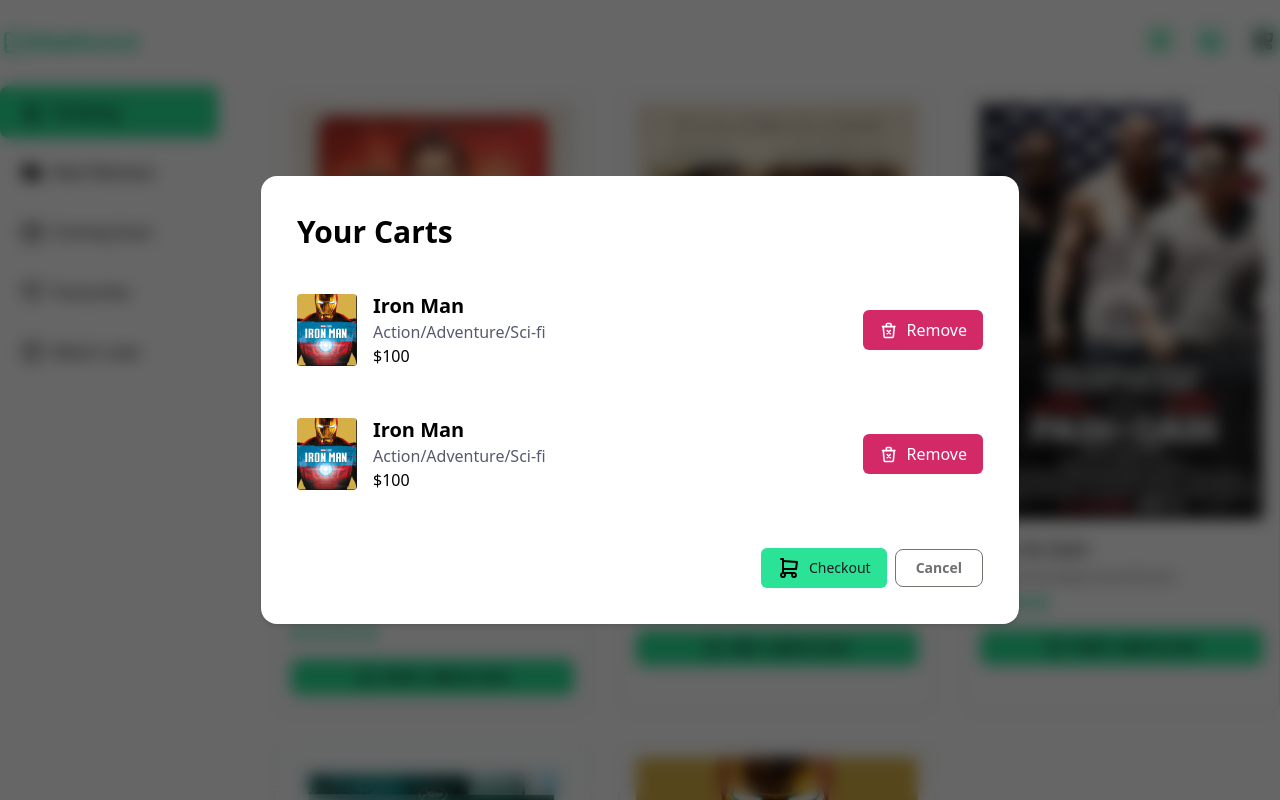
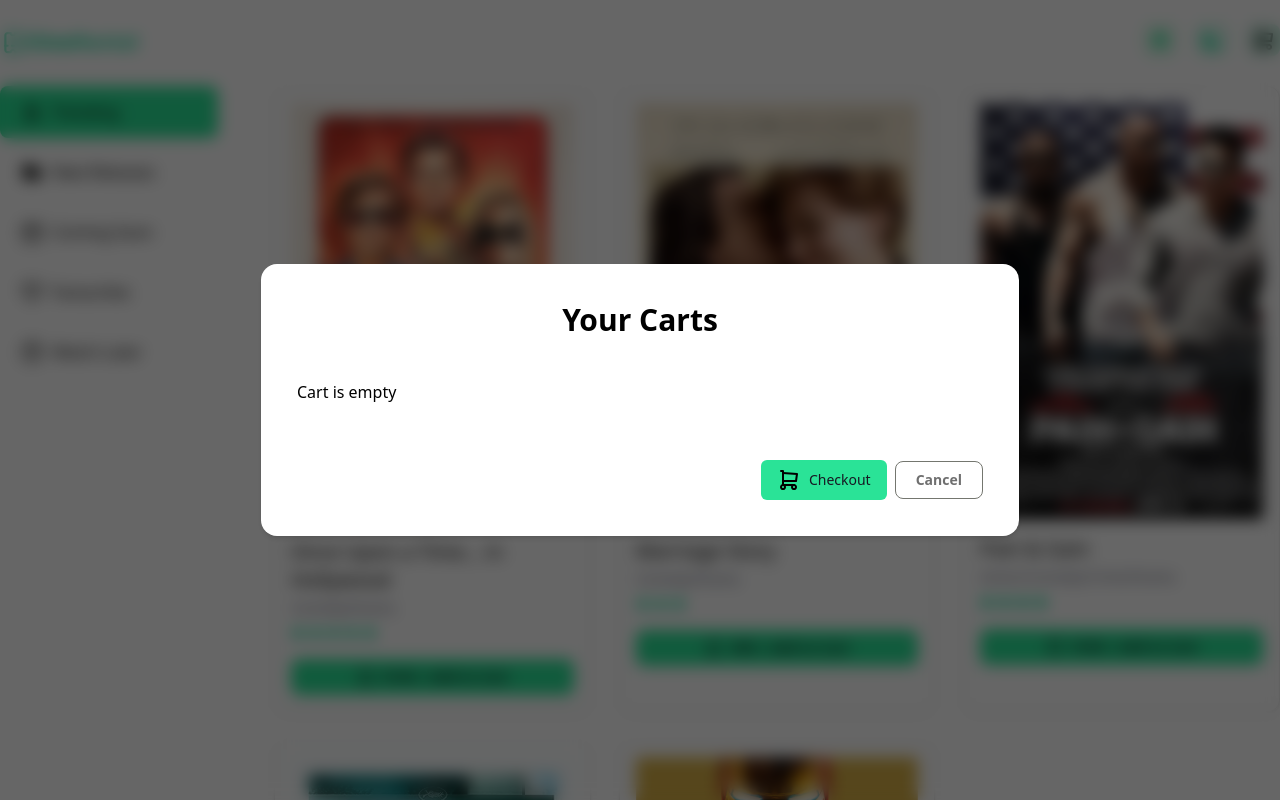
Before and after one commit to developerbadrul/flim-city, a React (Vite) app: page / in a window 1280 px wide. Both pictures are taken after a click on the link 1264 px from the left and 40 px from the top of the page. Shown: the top 800 px of the page. Built offline with nearby package versions, Linux system fonts and the light colour scheme.

Commit message:
populate dynamic data in cart component & add delete fn movie item in cart

```diff
--- a/src/components/Card/Card.jsx
+++ b/src/components/Card/Card.jsx
@@ -44,6 +44,7 @@
                     <MovieDetailsModal
                         movie={selectedMovie}
                         onClose={handleModalClose}
+                        onCartAdd={handleAddToCart}
                     />
                 )
             }
--- a/src/components/Cart/CartDetails.jsx
+++ b/src/components/Cart/CartDetails.jsx
@@ -1,9 +1,20 @@
+import { useContext } from "react";
 import CartPic from "./../../assets/cart-item.png"
 import Delete from "./../../assets/delete.svg"
 import CheckOut from "./../../assets/icons/checkout.svg"
+import { MovieContext } from "../../context";
+import { getImgUrl } from "../../utils/utils";
 
 
 const CartDetails = ({ onClose }) => {
+    const { cartData, setCartData } = useContext(MovieContext)
+
+    const handleDeleteCart = (e, itemId) => {
+        e.preventDefault();
+        const filtered = cartData.filter(item => item.id !== itemId)
+
+        setCartData([...filtered])
+    }
     return (
         <div
             className="fixed top-0 left-0 w-screen h-screen z-50 bg-black/60 backdrop-blur-sm"
@@ -14,58 +25,43 @@
                 <div
                     className="bg-white shadow-md dark:bg-[#12141D] rounded-2xl overflow-hidden p-5 md:p-9"
                 >
-                    <h2 className="text-2xl lg:text-[30px] mb-10 font-bold">Your Carts</h2>
+                    <h2 className="text-2xl lg:text-[30px] mb-10 font-bold text-center">Your Carts</h2>
                     <div
                         className="space-y-8 lg:space-y-12 max-h-[450px] overflow-auto mb-10 lg:mb-14"
                     >
-                        <div className="grid grid-cols-[1fr_auto] gap-4">
+
+                        {
+                            cartData.length === 0 ? <p>Cart is empty</p> :
+                            cartData.map(item => (
+                                <div key={item.id} className="grid grid-cols-[1fr_auto] gap-4">
                                     <div className="flex items-center gap-4">
                                         <img
                                             className="rounded overflow-hidden"
-                                    src={CartPic}
+                                            src={getImgUrl(item.cover)}
                                             alt="Cart"
+                                            width={'50px'}
                                         />
                                         <div>
-                                    <h3 className="text-base md:text-xl font-bold">Iron Man</h3>
+                                            <h3 className="text-base md:text-xl font-bold">{item.title}</h3>
                                             <p className="max-md:text-xs text-[#575A6E]">
-                                        Action/Adventure/Sci-fi
+                                                {item.genre}
                                             </p>
-                                    <span className="max-md:text-xs">$100</span>
+                                            <span className="max-md:text-xs">${item.price}</span>
                                         </div>
                                     </div>
                                     <div className="flex justify-between gap-4 items-center">
                                         <button
                                             className="bg-[#D42967] rounded-md p-2 md:px-4 inline-flex items-center space-x-2 text-white"
-                                >
-                                    <img className="w-5 h-5" src={Delete} alt="delete" />
-                                    <span className="max-md:hidden">Remove</span>
-                                </button>
-                            </div>
-                        </div>
-                        <div className="grid grid-cols-[1fr_auto] gap-4">
-                            <div className="flex items-center gap-4">
-                                <img
-                                    className="rounded overflow-hidden"
-                                    src={CartPic}
-                                    alt="Cart"
-                                />
-                                <div>
-                                    <h3 className="text-base md:text-xl font-bold">Iron Man</h3>
-                                    <p className="max-md:text-xs text-[#575A6E]">
-                                        Action/Adventure/Sci-fi
-                                    </p>
-                                    <span className="max-md:text-xs">$100</span>
-                                </div>
-                            </div>
-                            <div className="flex justify-between gap-4 items-center">
-                                <button
-                                    className="bg-[#D42967] rounded-md p-2 md:px-4 inline-flex items-center space-x-2 text-white"
+                                            onClick={(e) => handleDeleteCart(e, item.id)}
                                         >
                                             <img className="w-5 h-5" src={Delete} alt="Delete" />
                                             <span className="max-md:hidden">Remove</span>
                                         </button>
                                     </div>
                                 </div>
+                            ))
+                        }
+
                     </div>
                     <div className="flex items-center justify-end gap-2">
                         <a
--- a/src/components/MovieDetailsModal/MovieDetailsModal.jsx
+++ b/src/components/MovieDetailsModal/MovieDetailsModal.jsx
@@ -1,6 +1,6 @@
 import { getImgUrl } from "../../utils/utils";
 
-const MovieDetailsModal = ({ movie, onClose }) => {
+const MovieDetailsModal = ({ movie, onClose, onCartAdd }) => {
     return (
         <div
             className="fixed top-0 left-0 w-screen h-screen z-50 bg-black/60 backdrop-blur-sm"
@@ -30,6 +30,7 @@
                             <a
                                 className="bg-primary rounded-lg py-2 px-5 flex items-center justify-center gap-2 text-[#171923] font-semibold text-sm"
                                 href="#"
+                                onClick={(e) => onCartAdd(e, movie)}
                             >
                                 <img src="./assets/tag.svg" alt="" />
                                 <span>${movie.price} | Add to Cart</span>
```
Lines whose indentation alone changed are shown as unchanged.
